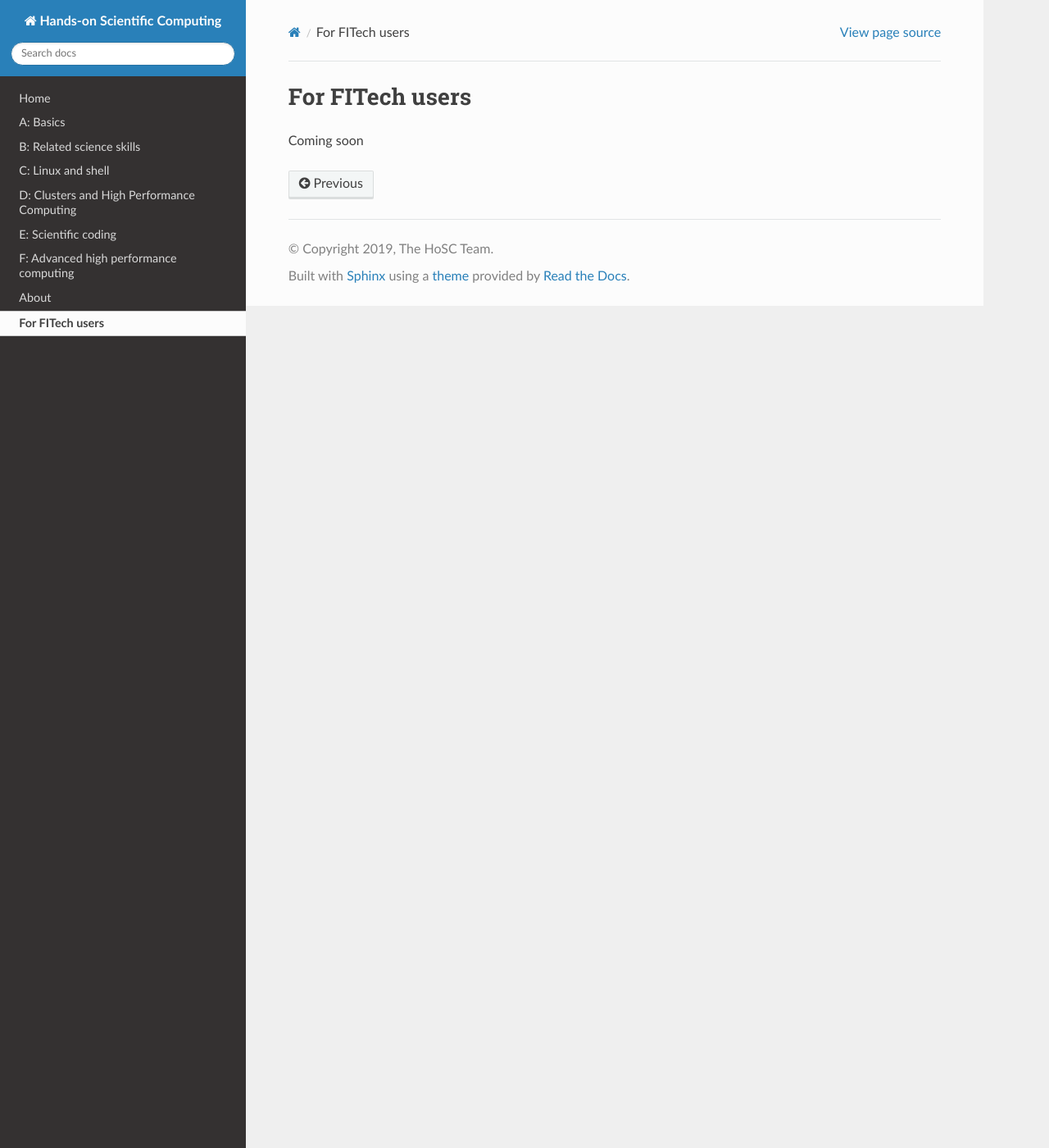
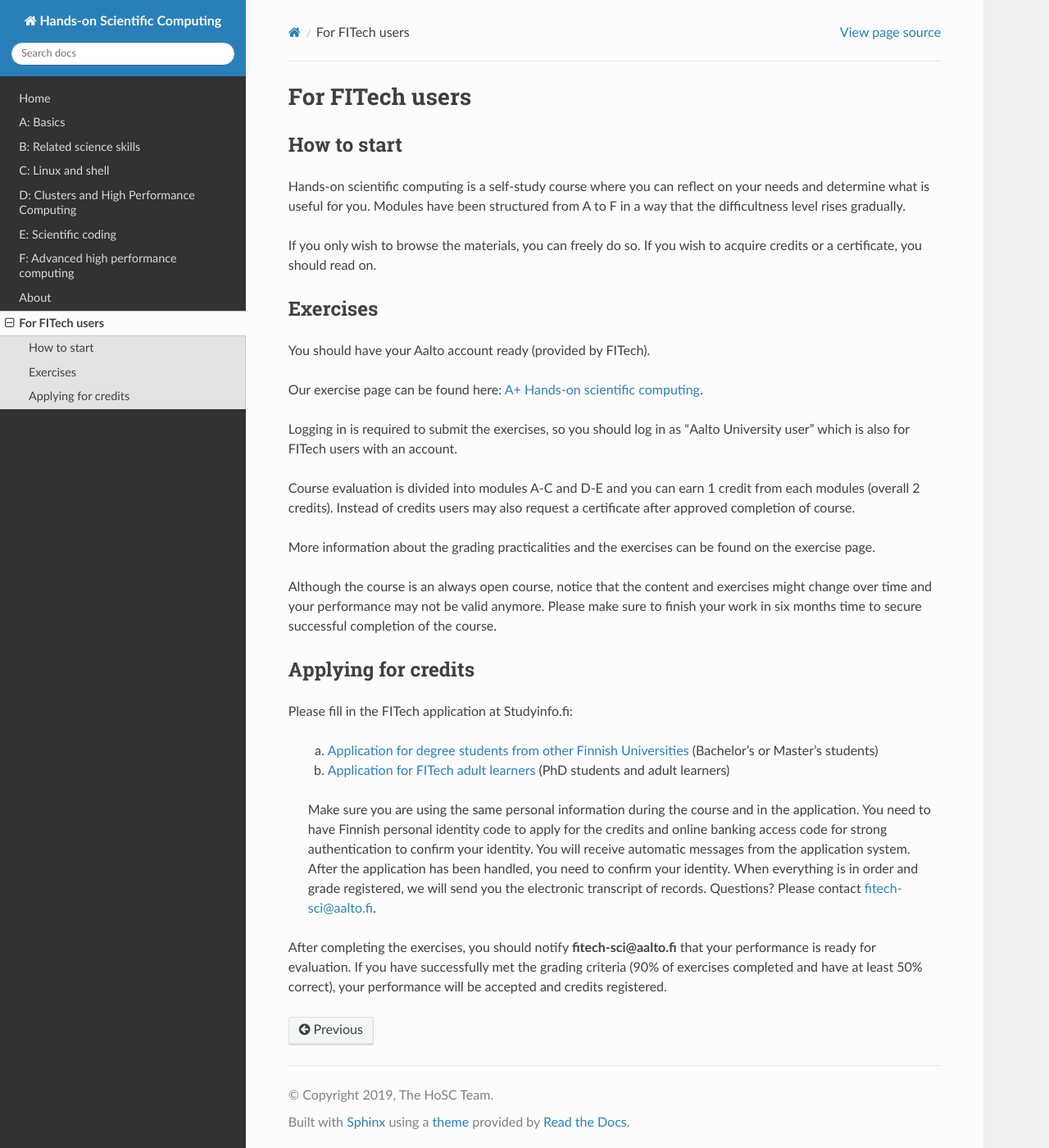
Before and after one commit to coderefinery/handsonscicomp, a Sphinx documentation site: the page built from source/fitech-info.rst, in a window 1280 px wide and 1400 px high. Shown: the whole window at 82% size. Built offline with Sphinx 7.4.7 and the Read the Docs theme 2.0.0, drawn with Linux system fonts in a browser that asks for light colours.

Commit message:
added more fitech info

```diff
--- a/source/fitech-info.rst
+++ b/source/fitech-info.rst
@@ -1,5 +1,51 @@
 For FITech users
 ================
 
+How to start
+------------
 
-Coming soon
+Hands-on scientific computing is a self-study course where you can reflect on your
+needs and determine what is useful for you. Modules have been structured from A to F
+in a way that the difficultness level rises gradually.
+
+If you only wish to browse the materials, you can freely do so.
+If you wish to acquire credits or a certificate, you should read on.
+
+Exercises
+---------
+
+You should have your Aalto account ready (provided by FITech).
+
+Our exercise page can be found here: `A+ Hands-on scientific computing`_.
+
+.. _A+ Hands-on scientific computing: https://plus.cs.aalto.fi/CS-E4004/2020/
+
+Logging in is required to submit the exercises, so you should log in as "Aalto University user" which
+is also for FITech users with an account.
+
+Course evaluation is divided into modules A-C and D-E and you can earn 1 credit from each modules (overall 2 credits).
+Instead of credits users may also request a certificate after approved completion of course.
+
+More information about the grading practicalities and the exercises can be found on the exercise page.
+
+Although the course is an always open course, notice that the content and exercises might change
+over time and your performance may not be valid anymore. Please make sure to finish your work in six months
+time to secure successful completion of the course.
+
+Applying for credits
+--------------------
+
+Please fill in the FITech application at Studyinfo.fi:
+
+   a. `Application for degree students from other Finnish Universities <https://opintopolku.fi/hakemus/haku/1.2.246.562.29.67230992629?lang=fi>`__ (Bachelor's or Master's students)
+   b. `Application for FITech adult learners <https://opintopolku.fi/hakemus/haku/1.2.246.562.29.78412085207?lang=fi>`__ (PhD students and adult learners)
+
+   Make sure you are using the same personal information during the course and in the application.
+   You need to have Finnish personal identity code to apply for the credits and online banking access code for strong authentication to confirm your identity.
+   You will receive automatic messages from the application system. After the application has been handled, you need to confirm your identity.
+   When everything is in order and grade registered, we will send you the electronic transcript of records.
+   Questions? Please contact fitech-sci@aalto.fi.
+
+After completing the exercises, you should notify **fitech-sci@aalto.fi** that your performance
+is ready for evaluation. If you have successfully met the grading criteria (90% of exercises completed and
+have at least 50% correct), your performance will be accepted and credits registered.
--- a/source/index.rst
+++ b/source/index.rst
@@ -50,7 +50,7 @@ exercise page <https://plus.cs.aalto.fi/CS-E4004/2020/>`__ for
 information on credits.
 
 Attention! If your home university is some other Finnish university or you are an adult learner in Finland, please refer to
-`For FITech users page <https://handsonscicomp.readthedocs.io/en/latest/fitech-info/`__ to find out how to acquire credits
+`For FITech users page <https://handsonscicomp.readthedocs.io/en/latest/fitech-info/>`__ to find out how to acquire credits
 from completing this course.
 
 
```
